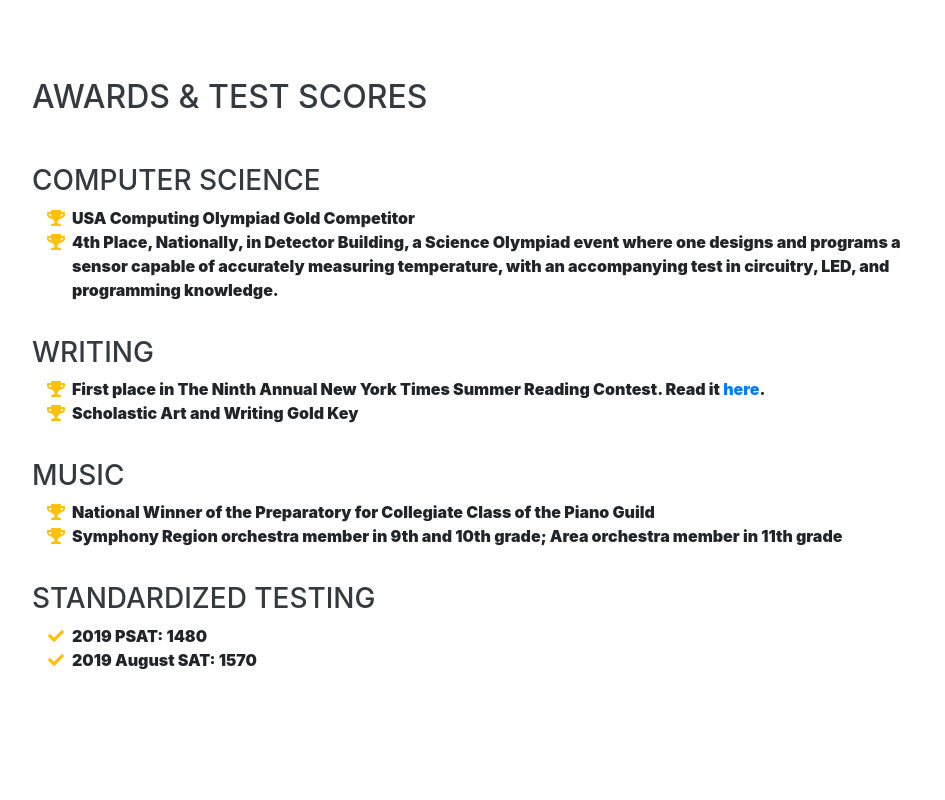
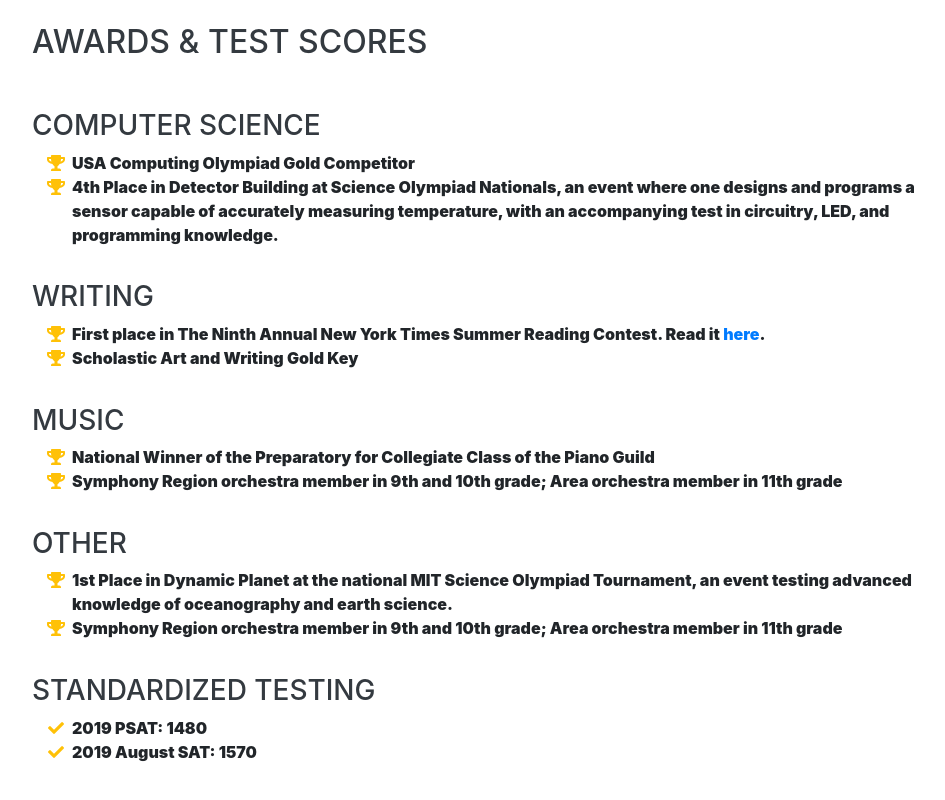
Before and after one commit to epicdragon44/site, a website with bundled scripts: page index.html in a window 1280 px wide. Shown: the part 5062-5862 px from the top of the page, without its empty margins (288-1233 px from the left). Before the commit the page ends 5837 px from the top, so only its background shows below. Built offline with nearby package versions, Linux system fonts and the light colour scheme; a web font is replaced by a local one.

Commit message:
Update
MIT DP 1st

```diff
--- a/index.html
+++ b/index.html
@@ -320,7 +320,7 @@
             USA Computing Olympiad Gold Competitor</li>
           <li>
             <i class="fa-li fa fa-trophy text-warning"></i>
-            4th Place, Nationally, in Detector Building, a Science Olympiad event where one designs and programs a sensor capable of accurately measuring temperature,
+            4th Place in Detector Building at Science Olympiad Nationals, an event where one designs and programs a sensor capable of accurately measuring temperature,
             with an accompanying test in circuitry, LED, and programming knowledge.
         </ul>
         <h3><br>Writing</h3>
@@ -337,6 +337,15 @@
             <li>
               <i class="fa-li fa fa-trophy text-warning"></i>
               National Winner of the Preparatory for Collegiate Class of the Piano Guild</li>
+            <li>
+              <i class="fa-li fa fa-trophy text-warning"></i>
+              Symphony Region orchestra member in 9th and 10th grade; Area orchestra member in 11th grade
+          </ul>
+          <h3><br>Other</h3>
+          <ul class="fa-ul mb-0">
+            <li>
+              <i class="fa-li fa fa-trophy text-warning"></i>
+              1st Place in Dynamic Planet at the national MIT Science Olympiad Tournament, an event testing advanced knowledge of oceanography and earth science.</li>
             <li>
               <i class="fa-li fa fa-trophy text-warning"></i>
               Symphony Region orchestra member in 9th and 10th grade; Area orchestra member in 11th grade
```
